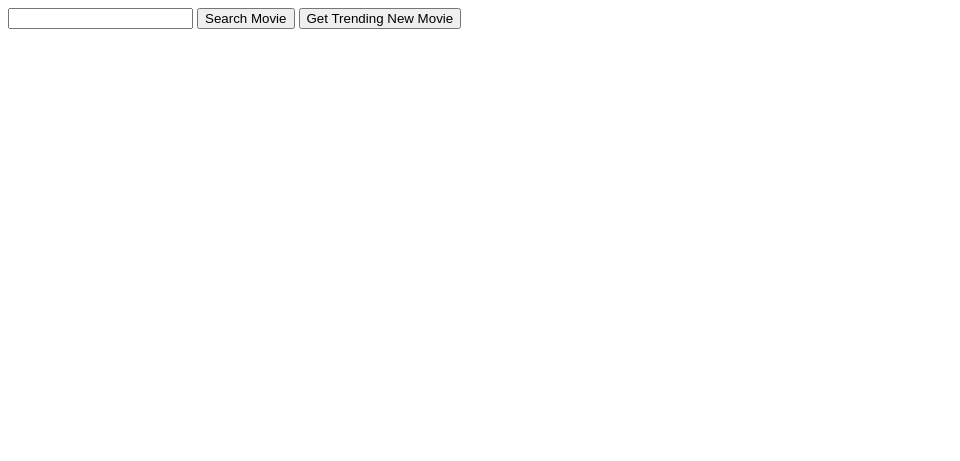
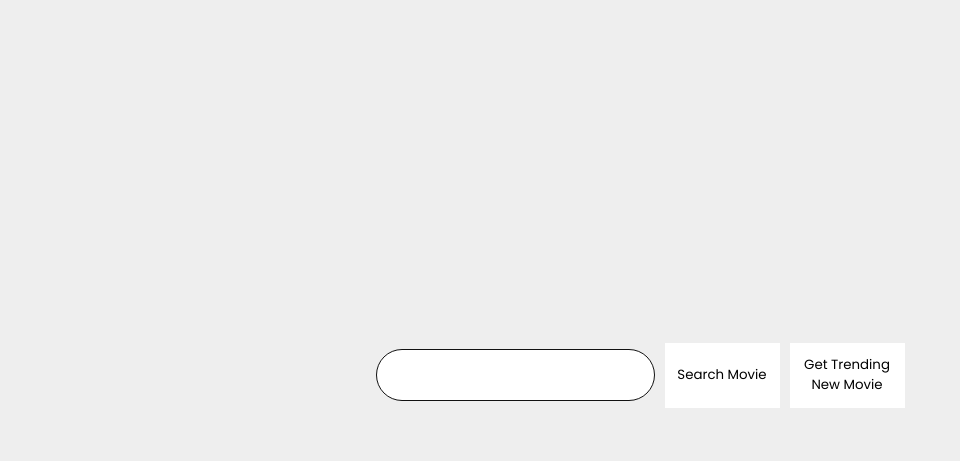
Before and after one commit to Jabir220501/Fetch-API-Practice-TMDB-Movies-with-Search, a plain HTML site: page index.html in a window 1280 px wide. Shown: the whole page, without its empty margins (0-960 px from the left). Drawn offline with Linux system fonts and the light colour scheme.

Commit message:
commit 1

```diff
--- a/index.html
+++ b/index.html
@@ -4,14 +4,17 @@
     <meta charset="UTF-8">
     <meta http-equiv="X-UA-Compatible" content="IE=edge">
     <meta name="viewport" content="width=device-width, initial-scale=1.0">
-    <title>Document</title>
+    <title>Movies</title>
+    <link rel="stylesheet" href="style.css">
     <script src="script.js" defer></script>
 </head>
 <body id="body">
-    <input type="text" name="search" id="searchInput">
-    <button id="searchBtn">Search Movie</button>
+    <div class="inputs">
+        <input type="text" name="search" id="searchInput">
+        <button id="searchBtn">Search Movie</button>
+        <button id="Button">Get Trending New Movie</button>
+    </div>
 
-    <button id="dogButton">Get Trending New Movie</button>
     <div id="Image"><img src="" alt=""></div>
     <h1 id="name"></h1>
 </body>
--- a/script.js
+++ b/script.js
@@ -55,7 +55,7 @@ const newMovie = () => {
 
 };
 
-dogButton.addEventListener("click", () => {
+Button.addEventListener("click", () => {
     newMovie()
 })
 
@@ -72,8 +72,13 @@ const searchMovie = (name) => {
         .then((json) => {
             console.log(json)
             const random = Math.floor(Math.random() * 20 + 1)
-        Image.innerHTML = `<img src="${image_url}${json.results[`${random}`].backdrop_path}"
-            width = 500/> <h1>${json.results[`${random}`].original_title}</h1>`;
+            if (json.results[`${random}` ].backdrop_path != null) {
+                Image.innerHTML = `<img src="${image_url}${json.results[`${random}`].backdrop_path}"width = 500/>`;
+            }else{
+                Image.innerHTML = "";
+            }
+
+            Name.innerHTML = `<h1>${json.results[`${random}`].original_title}</h1>`;
         })
 };
 searchBtn.addEventListener("click", () => {
--- a/style.scss
+++ b/style.scss
@@ -1,4 +1,39 @@
+@import url('https://fonts.googleapis.com/css2?family=Asap:ital@1&family=Poppins&display=swap');
+
+
 *{
     padding: 0;
     margin: 0;
 }
+
+body{
+    background-color: #eee;
+    display: flex;
+    flex-direction: column;
+    align-items: center;
+    justify-content: center;
+    height: 100vh;
+    font-family: 'Poppins', sans-serif;
+}
+
+.inputs{
+    display: flex;
+    justify-content: center;
+    align-items: center;
+    margin-bottom: 25px;
+    input{
+        border: 1px solid #111;
+        border-radius: 40px;
+        height: 30px;
+        padding: 10px;
+        font-family: 'Poppins', sans-serif;
+    }
+    button{
+        border: none;
+        height: 65px;
+        width: 115px;
+        background-color: white;
+        margin-left: 10px;
+        font-family: 'Poppins', sans-serif;
+    }
+}
```
Also changed, not shown: style.css, 1 other file. Lines whose indentation alone changed are shown as unchanged.
